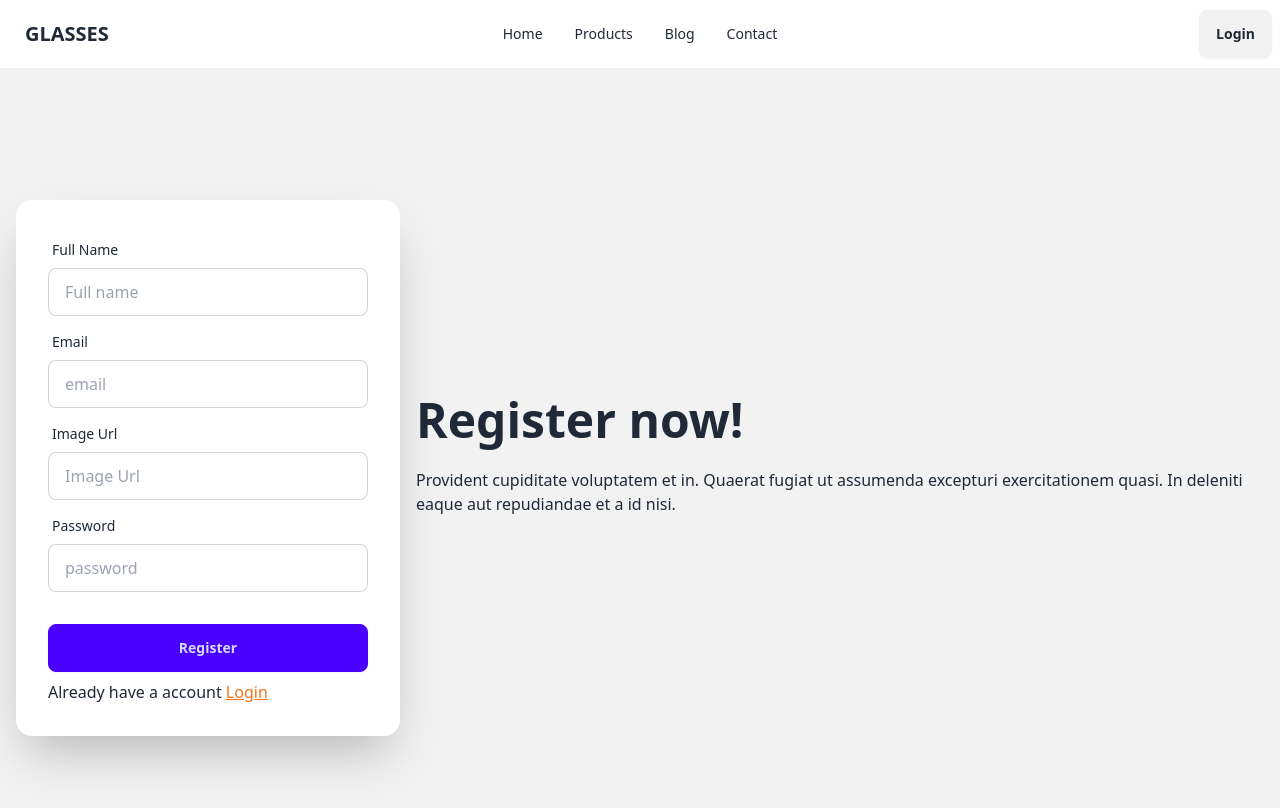
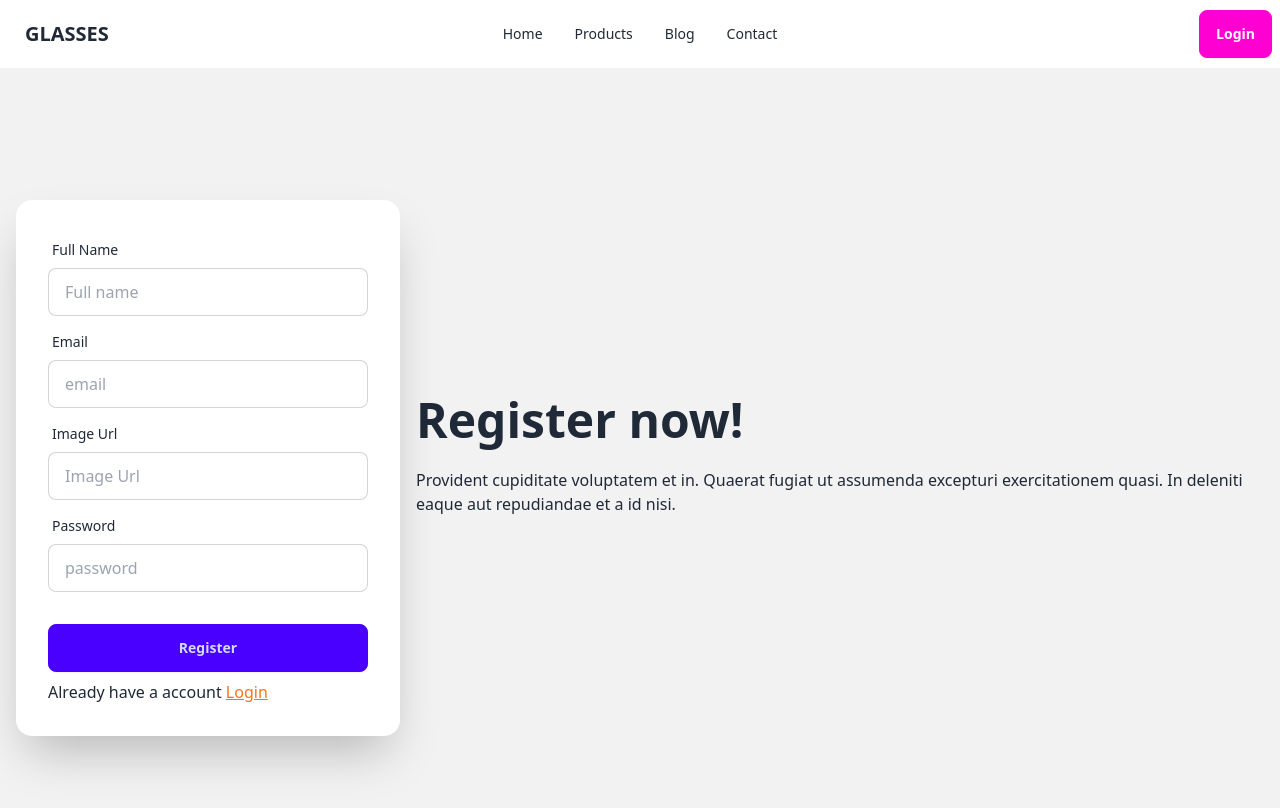
Before and after one commit to mintusikder/firebase-with-private-route, a React (Vite) app: page /register in a window 1280 px wide. Shown: the top 808 px of the page. Built offline with nearby package versions, Linux system fonts and the light colour scheme; no server answers.

Commit message:
added signUp update

```diff
--- a/src/authProvider/AuthProvider.jsx
+++ b/src/authProvider/AuthProvider.jsx
@@ -42,12 +42,16 @@ const AuthProvider = ({ children }) => {
   useEffect(() => {
     const unSubscribe = onAuthStateChanged(auth, (currentUser) => {
       setLoading(false);
-      return currentUser();
+      console.log("Current user", currentUser)
+      setUser(currentUser);
     });
     return () => {
       unSubscribe();
     };
   }, []);
+
+
+
   const info = {
     user,
     loading,
--- a/src/components/NavBar.jsx
+++ b/src/components/NavBar.jsx
@@ -1,6 +1,9 @@
+import { useContext } from "react";
 import { Link, NavLink } from "react-router-dom";
+import { AuthContext } from "../authProvider/AuthProvider";
 
 const NavBar = () => {
+  const { user, logOut } = useContext(AuthContext);
   const nav = (
     <>
       <li>
@@ -15,9 +18,15 @@ const NavBar = () => {
       <li>
         <NavLink to="/contact">Contact</NavLink>
       </li>
-
     </>
   );
+  const handelLogin = () => {
+    logOut()
+      .then(() => {})
+      .catch((error) => {
+        console.error(error);
+      });
+  };
   return (
     <div className="navbar bg-base-100">
       <div className="navbar-start">
@@ -45,13 +54,27 @@ const NavBar = () => {
             {nav}
           </ul>
         </div>
-        <Link to="/" className="btn btn-ghost text-xl">GLASSES</Link>
+        <Link to="/" className="btn btn-ghost text-xl">
+          GLASSES
+        </Link>
       </div>
       <div className="navbar-center hidden lg:flex">
         <ul className="menu menu-horizontal px-1">{nav}</ul>
       </div>
       <div className="navbar-end">
-        <Link to="/login" className="btn">Login</Link>
+        {user ? (
+          <>
+            {user.email}
+            <button onClick={handelLogin} className="btn btn-warning">
+              {" "}
+              LogOut
+            </button>
+          </>
+        ) : (
+          <Link className="btn btn-secondary" to="/login">
+            Login
+          </Link>
+        )}
       </div>
     </div>
   );
--- a/src/components/Register.jsx
+++ b/src/components/Register.jsx
@@ -12,7 +12,10 @@ const Register = () => {
     formState: { errors },
   } = useForm();
   const onSubmit = (data) => {
-    console.log(data);
+    createUser(data.email, data.password)
+    .then(result =>{
+        console.log(result)
+    })
   };
 
   return (
@@ -34,7 +37,6 @@ const Register = () => {
               </label>
               <input
                 type="text"
-                name="name"
                 placeholder="Full name"
                 {...register("fullName", { required: true })}
                 className="input input-bordered"
@@ -49,7 +51,6 @@ const Register = () => {
               </label>
               <input
                 type="email"
-                name="email"
                 placeholder="email"
                 {...register("email", { required: true })}
                 className="input input-bordered"
```
